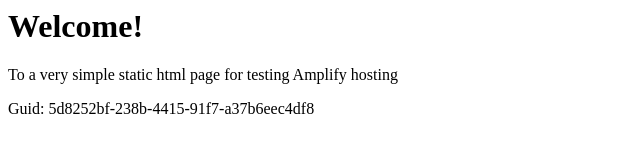
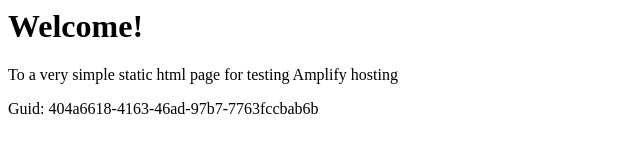
Before and after one commit to aws-aemilia-dub/Github-PR-Commit-Integration-Test-DoNotTouch-GithubWebhookPreviewCanaryTest-v1-preprod-eu-west-1, a website: page src/index.html in a window 1280 px wide. Shown: the full height of the page, 0-640 px from the left. Drawn offline with Linux system fonts and the light colour scheme.

Commit message:
commit from integ tests

```diff
--- a/src/index.html
+++ b/src/index.html
@@ -12,6 +12,6 @@
 <body>
     <h1>Welcome!</h1>
     <p>To a very simple static html page for testing Amplify hosting</p>
-    <p>Guid: 5d8252bf-238b-4415-91f7-a37b6eec4df8</p></body>
+    <p>Guid: 404a6618-4163-46ad-97b7-7763fccbab6b</p></body>
 
 </html>
```
